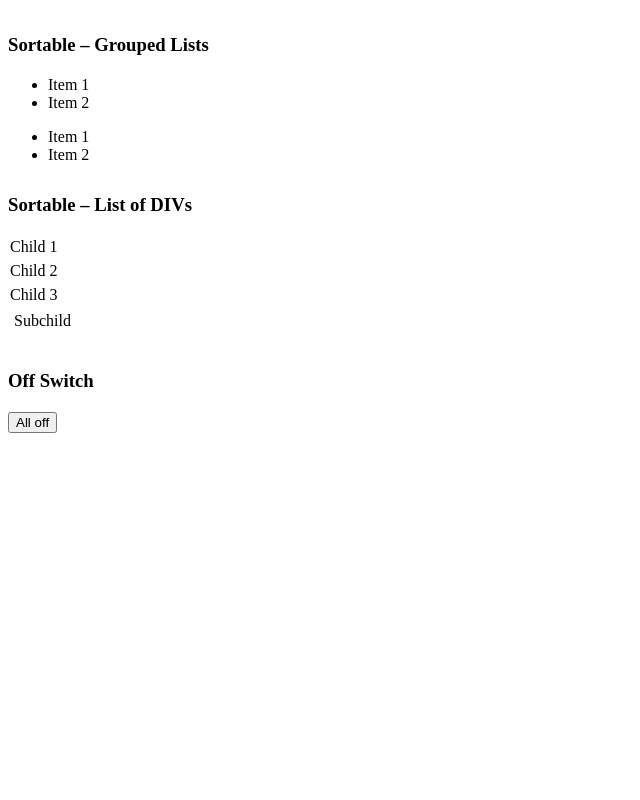
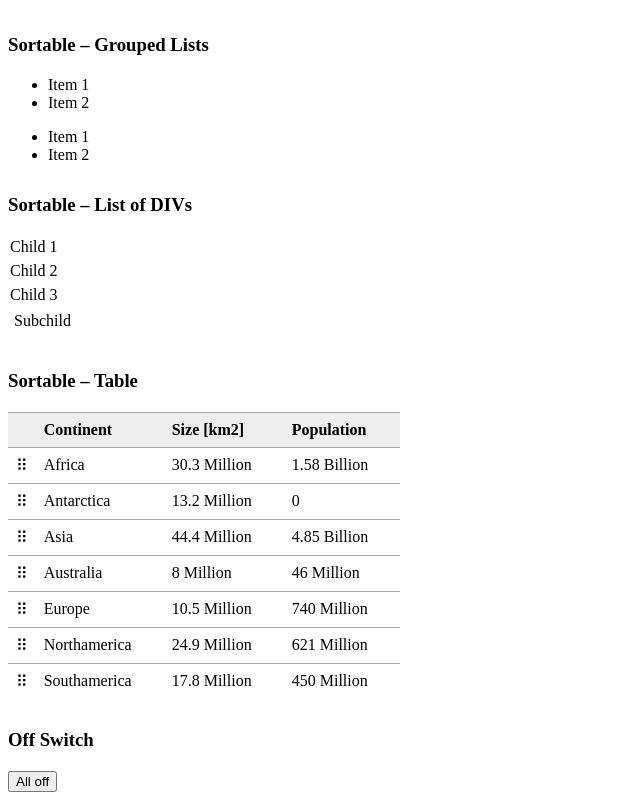
Before and after one commit to gardiner/draganddrop, a website: page demo/demo.html in a window 1280 px wide. Shown: the part 708-1508 px from the top of the page, without its empty margins (0-640 px from the left). Before the commit the page ends 1149 px from the top, so only its background shows below. Drawn offline with nearby package versions, Linux system fonts and the light colour scheme.

Commit message:
allow sorting of tables

```diff
--- a/demo/demo.css
+++ b/demo/demo.css
@@ -35,6 +35,30 @@ ul.inline li {
     margin: 10px;
 }
 
+table {
+    border-collapse: collapse;
+
+    th, td {
+        padding: 0.5rem 2rem 0.5rem 0.5rem;
+        text-align: left;
+        border-top: 1px solid darkgray;
+    }
+
+    .handle {
+        padding-left: 0.5rem;
+        padding-right: 0.5rem;
+
+        .draghandle {
+            font-size: 120%;
+            cursor: pointer;
+        }
+    }
+
+    th {
+        background: #00000011;
+    }
+}
+
 .list div {
     margin: 2px 0;
     padding: 2px;
@@ -43,8 +67,8 @@ ul.inline li {
 .drop {
     margin: 20px 0;
     padding: 5px;
+    border-radius: 5px;
     border: 2px dotted orange;
-    border-radius: 5px;
 }
 
 .drop.hovering {
--- a/demo/demo.html
+++ b/demo/demo.html
@@ -32,6 +32,11 @@
 
         //div list
         $('.list.parent').sortable({container: '.list', nodes: ':not(.list)'});
+
+        //table
+        $('table tbody').sortable({
+          handle: '.trdraghandle'
+        });
 
         //draggable
         $('.drag').draggable();
@@ -142,7 +147,7 @@
     </ul>
 
     <div class="list parent">
-    <h3>Sortable – List of DIVs</h3>
+      <h3>Sortable – List of DIVs</h3>
       <div>Child 1</div>
       <div>Child 2</div>
       <div>
@@ -153,8 +158,64 @@
       </div>
     </div>
 
+    <h3>Sortable – Table</h3>
+
+    <table>
+      <thead>
+        <tr>
+          <th class="handle"></th>
+          <th>Continent</th>
+          <th>Size [km2]</th>
+          <th>Population</th>
+        </tr>
+      </thead>
+      <tbody>
+        <tr>
+          <td class="handle"><span class="trdraghandle">⠿</span></td>
+          <td>Africa</td>
+          <td>30.3 Million</td>
+          <td>1.58 Billion</td>
+        </tr>
+        <tr>
+          <td class="handle"><span class="trdraghandle">⠿</span></td>
+          <td>Antarctica</td>
+          <td>13.2 Million</td>
+          <td>0</td>
+        </tr>
+        <tr>
+          <td class="handle"><span class="trdraghandle">⠿</span></td>
+          <td>Asia</td>
+          <td>44.4 Million</td>
+          <td>4.85 Billion</td>
+        </tr>
+        <tr>
+          <td class="handle"><span class="trdraghandle">⠿</span></td>
+          <td>Australia</td>
+          <td>8 Million</td>
+          <td>46 Million</td>
+        </tr>
+        <tr>
+          <td class="handle"><span class="trdraghandle">⠿</span></td>
+          <td>Europe</td>
+          <td>10.5 Million</td>
+          <td>740 Million</td>
+        </tr>
+        <tr>
+          <td class="handle"><span class="trdraghandle">⠿</span></td>
+          <td>Northamerica</td>
+          <td>24.9 Million</td>
+          <td>621 Million</td>
+        </tr>
+        <tr>
+          <td class="handle"><span class="trdraghandle">⠿</span></td>
+          <td>Southamerica</td>
+          <td>17.8 Million</td>
+          <td>450 Million</td>
+        </tr>
+      </tbody>
+    </table>
+
     <h3>Off Switch</h3>
     <button class="off">All off</button>
-
   </body>
 </html>
--- a/src/draganddrop.css
+++ b/src/draganddrop.css
@@ -34,5 +34,5 @@
     box-sizing: border-box;
     list-style-type: none;
     background: #eee;
-    border: 2px dotted #52b218;
+    outline: 2px dotted #52b218;
 }
--- a/src/draganddrop.js
+++ b/src/draganddrop.js
@@ -6,7 +6,8 @@ function Sortable(el, options) {
     var self = this,
         $sortable = $(el),
         container_type = $sortable[0].nodeName,
-        node_type = (container_type == 'OL' || container_type == 'UL') ? 'LI' : 'DIV',
+        node_types = {OL: 'LI', UL: 'LI', TABLE: 'TR', TBODY: 'TR', THEAD: 'TR'},
+        node_type = node_types[container_type] || 'DIV',
         defaults = {
             //options
             handle: false,
```
Also changed, not shown: README.md.
